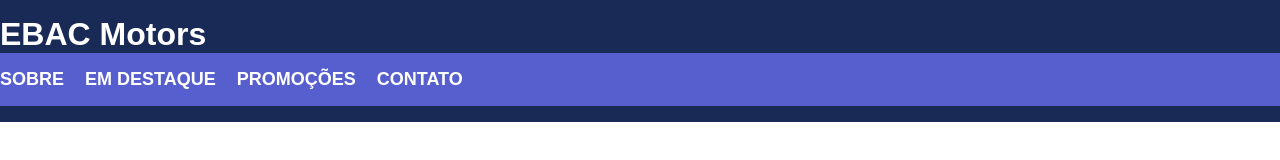
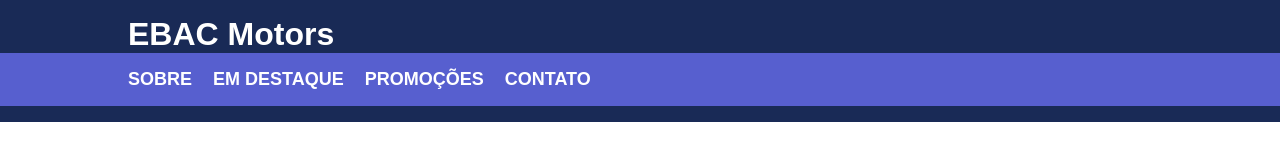
Before and after one commit to AsrielDreemurrGM/modulo10_Plugins_JQuery, a plain HTML site: page index.html in a window 1280 px wide. Drawn offline with Linux system fonts and the light colour scheme.

Commit message:
Arrumado Margem

```diff
--- a/main.css
+++ b/main.css
@@ -8,7 +8,7 @@
 .container {
     max-width: 1024px;
     width: 100%;
-    color: #fff;
+    margin: 0 auto;
 }
 
 header {
```
